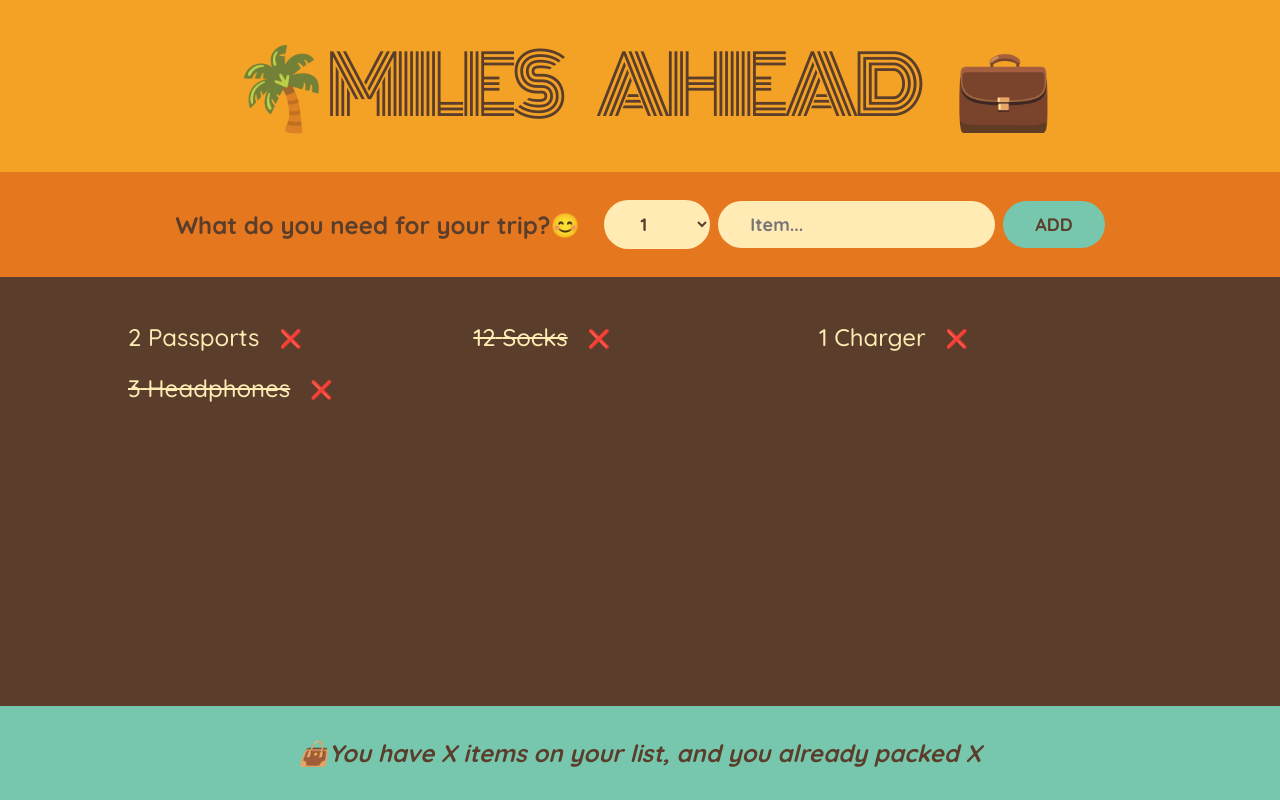
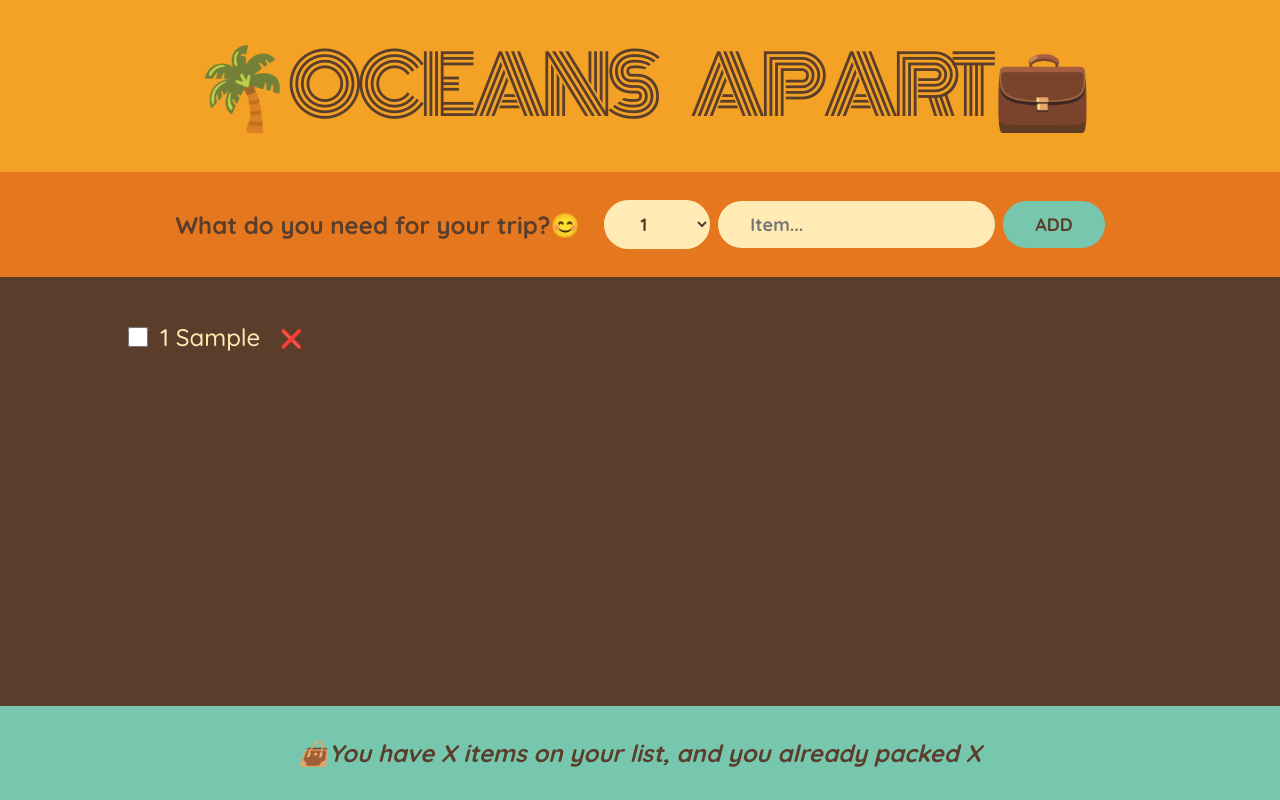
Before and after one commit to enochrx/travel-list, a React (Create React App) app: page / in a window 1280 px wide. Both pictures are taken after typing "Sample" into the empty fields and a click on the button "ADD". Built offline with nearby package versions, Linux system fonts and the light colour scheme.

Commit message:
React: lift up state

```diff
--- a/src/App.js
+++ b/src/App.js
@@ -8,21 +8,43 @@
 ];
 
 function App() {
+  const [items, setItems] = useState([]);
+
+  function handleItems(item) {
+    setItems((items) => [...items, item]);
+  }
+
+  function handleDeleteItem(id) {
+    setItems((items) => items.filter((item) => item.id !== id));
+  }
+
+  function handleToggleItem(id) {
+    setItems((items) =>
+      items.map((item) =>
+        item.id === id ? { ...item, packed: !item.packed } : item
+      )
+    );
+  }
+
   return (
     <div className="app">
       <Logo />
-      <Form />
-      <PackingList />
+      <Form onAddItems={handleItems} />
+      <PackingList
+        items={items}
+        onDeleteItem={handleDeleteItem}
+        onToggleItem={handleToggleItem}
+      />
       <Stats />
     </div>
   );
 }
 
 function Logo() {
-  return <h1>🌴Miles Ahead 💼</h1>;
+  return <h1>🌴Oceans Apart💼</h1>;
 }
 
-function Form() {
+function Form({ onAddItems }) {
   const [description, setDescription] = useState("");
   const [select, setSelect] = useState(1);
 
@@ -33,7 +55,7 @@
 
     const newItem = { description, select, packed: false, id: Date.now() };
 
-    console.log(newItem);
+    onAddItems(newItem);
 
     setDescription("");
     setSelect(1);
@@ -65,25 +87,35 @@
   );
 }
 
-function PackingList() {
+function PackingList({ items, onDeleteItem, onToggleItem }) {
   return (
     <div className="list">
       <ul>
-        {initialItems.map((item) => (
-          <Item item={item} key={item.id} />
+        {items.map((item) => (
+          <Item
+            item={item}
+            onDeleteItem={onDeleteItem}
+            onToggleItem={onToggleItem}
+            key={item.id}
+          />
         ))}
       </ul>
     </div>
   );
 }
 
-function Item({ item }) {
+function Item({ item, onDeleteItem, onToggleItem }) {
   return (
     <li>
+      <input
+        type="checkbox"
+        value={item.packed}
+        onChange={() => onToggleItem(item.id)}
+      />
       <span style={item.packed ? { textDecoration: "line-through" } : {}}>
-        {item.quantity} {item.description}
+        {item.select} {item.description}
       </span>
-      <button>❌</button>
+      <button onClick={() => onDeleteItem(item.id)}>❌</button>
     </li>
   );
 }
```
